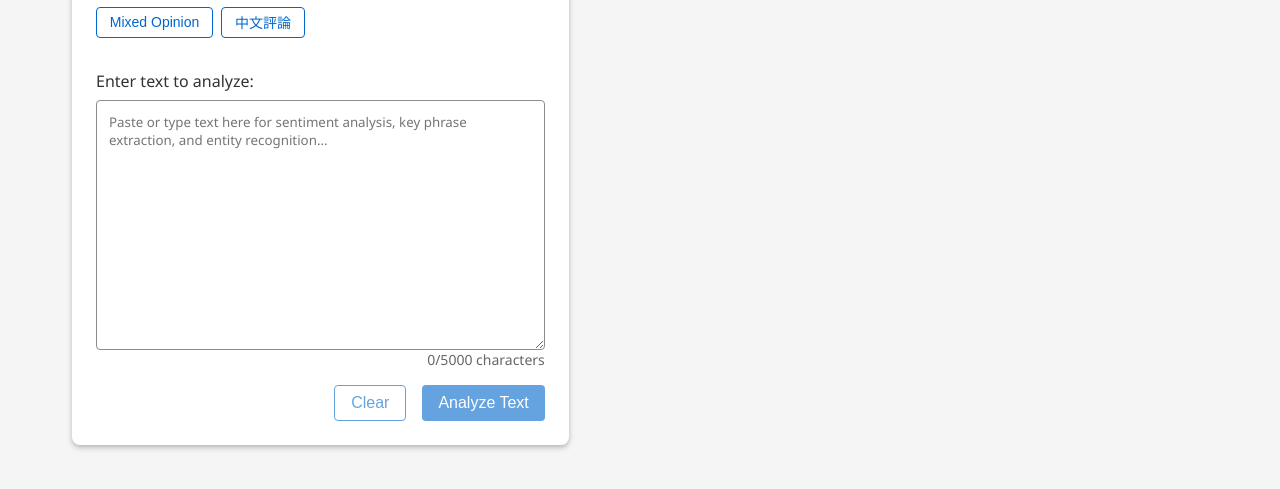
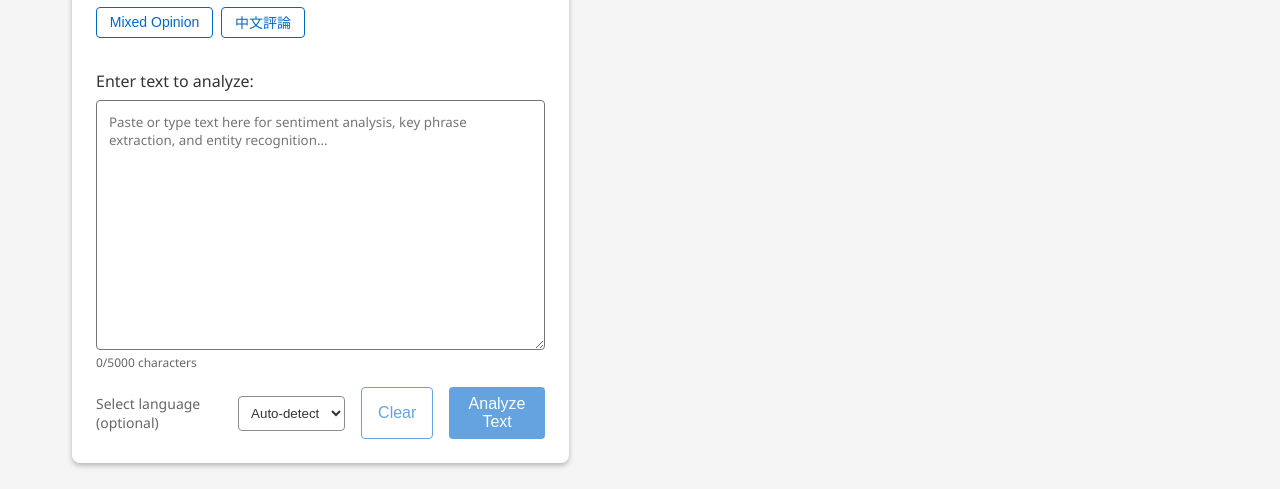
Before and after one commit to ian7525/sentiment-dashboard, a React (Vite) app in the folder frontend/: page /analysis in a window 1280 px wide. Shown: the part 337-826 px from the top of the page. Built offline with nearby package versions, Linux system fonts and the light colour scheme; no server answers.

Commit message:
feat: add enhancedTextArea and text language selector

```diff
--- a/frontend/src/components/analysis/TextInputForm.tsx
+++ b/frontend/src/components/analysis/TextInputForm.tsx
@@ -2,6 +2,8 @@ import { useState, FormEvent, useEffect } from "react";
 import styled from "styled-components";
 import Button from "../common/Button";
 import ExampleTextSelector from "./ExampleTextSelector";
+import TextLanguageSelector from "./TextLanguageSelector";
+import EnhancedTextArea from "../common/EnhancedTextArea";
 import { useTranslation } from "react-i18next";
 
 interface TextInputFormProps {
@@ -26,18 +28,15 @@ const Label = styled.label`
   color: ${({ theme }) => theme.colors.text.primary};
 `;
 
-const TextArea = styled.textarea`
-  padding: 0.75rem;
-  border: 1px solid ${({ theme }) => theme.colors.secondary.light};
-  border-radius: ${({ theme }) => theme.borderRadius.small};
-  min-height: 150px;
-  font-family: inherit;
-  resize: vertical;
+const ControlsRow = styled.div`
+  display: flex;
+  justify-content: space-between;
+  align-items: center;
+  gap: 1rem;
 
-  &:focus {
-    outline: none;
-    border-color: ${({ theme }) => theme.colors.primary.main};
-    box-shadow: 0 0 0 2px ${({ theme }) => theme.colors.primary.light}40;
+  @media (max-width: 768px) {
+    flex-direction: column;
+    align-items: stretch;
   }
 `;
 
@@ -83,21 +82,24 @@ const TextInputForm = ({ onSubmit, isLoading }: TextInputFormProps) => {
     <Form onSubmit={handleSubmit}>
       <ExampleTextSelector onSelectExample={handleExampleSelect} />
 
-      <TextAreaWrapper>
-        <Label htmlFor="analysis-text">{t("analysis.inputForm.label")}</Label>
-        <TextArea
+      <EnhancedTextArea
         id="analysis-text"
         value={text}
-          onChange={(e) => setText(e.target.value.slice(0, MAX_CHARS))}
+        onChange={setText}
         placeholder={t("analysis.inputForm.placeholder")}
+        maxLength={MAX_CHARS}
+        minRows={6}
+        maxRows={15}
+        disabled={isLoading}
+        label={t("analysis.inputForm.label")}
       />
-        <CharCount $isLimit={isAtLimit}>
-          {t("analysis.inputForm.charCount", {
-            current: text.length,
-            max: MAX_CHARS,
-          })}
-        </CharCount>
-      </TextAreaWrapper>
+
+      <ControlsRow>
+        <TextLanguageSelector
+          value={language || ""}
+          onChange={(e) => setLanguage(e.target.value || undefined)}
+          disabled={isLoading}
+        />
 
         <Controls>
           <Button
@@ -108,12 +110,16 @@ const TextInputForm = ({ onSubmit, isLoading }: TextInputFormProps) => {
           >
             {t("analysis.inputForm.clearButton")}
           </Button>
-        <Button type="submit" disabled={!text.trim() || isAtLimit || isLoading}>
+          <Button
+            type="submit"
+            disabled={!text.trim() || isAtLimit || isLoading}
+          >
             {isLoading
               ? t("analysis.inputForm.analyzingButton")
               : t("analysis.inputForm.analyzeButton")}
           </Button>
         </Controls>
+      </ControlsRow>
     </Form>
   );
 };
--- /dev/null
+++ b/frontend/src/components/analysis/TextLanguageSelector.tsx
@@ -0,0 +1,75 @@
+import React from "react";
+import styled from "styled-components";
+import { useTranslation } from "react-i18next";
+
+interface TextLanguageSelectorProps {
+  value: string;
+  onChange: (e: React.ChangeEvent<HTMLSelectElement>) => void;
+  disabled?: boolean;
+}
+
+const SelectWrapper = styled.div`
+  display: flex;
+  align-items: center;
+  gap: 0.5rem;
+`;
+
+const SelectLabel = styled.label`
+  font-size: 0.875rem;
+  color: ${({ theme }) => theme.colors.text.secondary};
+`;
+
+const Select = styled.select`
+  padding: 0.5rem;
+  border: 1px solid ${({ theme }) => theme.colors.secondary.light};
+  border-radius: ${({ theme }) => theme.borderRadius.small};
+  background-color: ${({ theme }) => theme.colors.background.paper};
+  color: ${({ theme }) => theme.colors.text.primary};
+  cursor: pointer;
+  transition: border-color 0.2s ease-in-out;
+
+  &:focus {
+    outline: none;
+    border-color: ${({ theme }) => theme.colors.primary.main};
+  }
+
+  &:disabled {
+    opacity: 0.7;
+    cursor: not-allowed;
+  }
+`;
+
+const TextLanguageSelector: React.FC<TextLanguageSelectorProps> = ({
+  value,
+  onChange,
+  disabled = false,
+}) => {
+  const { t } = useTranslation();
+
+  return (
+    <SelectWrapper>
+      <SelectLabel htmlFor="text-language-selector">
+        {t("analysis.inputForm.selectLanguage")}
+      </SelectLabel>
+      <Select
+        id="text-language-selector"
+        value={value}
+        onChange={onChange}
+        disabled={disabled}
+      >
+        <option value="">{t("analysis.inputForm.autoDetect")}</option>
+        <option value="en">English</option>
+        <option value="zh-TW">繁體中文</option>
+        <option value="zh-CN">简体中文</option>
+        <option value="ja">日本語</option>
+        <option value="ko">한국어</option>
+        <option value="fr">Français</option>
+        <option value="de">Deutsch</option>
+        <option value="es">Español</option>
+        <option value="it">Italiano</option>
+      </Select>
+    </SelectWrapper>
+  );
+};
+
+export default TextLanguageSelector;
--- /dev/null
+++ b/frontend/src/components/common/EnhancedTextArea.tsx
@@ -0,0 +1,134 @@
+import React, { useEffect, useRef, useState } from "react";
+import styled from "styled-components";
+import { useTranslation } from "react-i18next";
+
+interface EnhacedTextAreaProps {
+  value: string;
+  onChange: (value: string) => void;
+  placeholder?: string;
+  maxLength?: number;
+  minRows?: number;
+  maxRows?: number;
+  disabled?: boolean;
+  autoFocus?: boolean;
+  id?: string;
+  label?: string;
+  className?: string;
+}
+
+const TextAreaWrapper = styled.div`
+  display: flex;
+  flex-direction: column;
+  width: 100%;
+`;
+
+const Label = styled.label`
+  font-weight: ${({ theme }) => theme.typography.fontWeight.medium};
+  margin-bottom: 0.5rem;
+  color: ${({ theme }) => theme.colors.text.primary};
+`;
+
+const StyledTextArea = styled.textarea<{ $minRows: number; $maxRows: number }>`
+    padding: 0.75rem;
+    border 1px solid ${({ theme }) => theme.colors.secondary.light};
+    border-radius: ${({ theme }) => theme.borderRadius.small};
+    font-family: inherit;
+    min-height: ${({ $minRows }) => `${$minRows * 1.5}rem`};
+    max-height: ${({ $maxRows }) => `${$maxRows * 1.5}rem`};
+    resize: vertical;
+    width: 100%;
+    box-sizing: border-box;
+    transition: border-color 0.2s ease-in-out, box-shadow 0.2s ease-in-out;
+
+    &:focus {
+        outline: none;
+        border-color: ${({ theme }) => theme.colors.primary.main};
+        box-shadow: 0 0 0 2px ${({ theme }) => theme.colors.primary.light}40;
+    }
+
+    &:disabled {
+        background-color: ${({ theme }) => theme.colors.background.default};
+        cursor: not-allowed;
+    }
+`;
+
+const TextAreaFooter = styled.div`
+  display: flex;
+  justigy-content: flex-end;
+  align-items: center;
+  margin-top: 0.25rem;
+  font-size: 0.75rem;
+`;
+
+const CharCounter = styled.span<{ $isLimit: boolean }>`
+  color: ${({ $isLimit, theme }) =>
+    $isLimit ? theme.colors.sentiment.negative : theme.colors.text.secondary};
+  transition: color 0.2s ease-in-out;
+`;
+
+const EnhancedTextArea: React.FC<EnhacedTextAreaProps> = ({
+  value,
+  onChange,
+  placeholder,
+  maxLength = 5000,
+  minRows = 4,
+  maxRows = 10,
+  disabled = false,
+  autoFocus = false,
+  id,
+  label,
+  className,
+}) => {
+  const { t } = useTranslation();
+  const textareaRef = useRef<HTMLTextAreaElement>(null);
+  const [isFocused, setIsFocused] = useState(false);
+
+  const handleChange = (e: React.ChangeEvent<HTMLTextAreaElement>) => {
+    const newValue = maxLength
+      ? e.target.value.slice(0, maxLength)
+      : e.target.value;
+    onChange(newValue);
+  };
+
+  useEffect(() => {
+    if (autoFocus && textareaRef.current) {
+      textareaRef.current.focus();
+    }
+  }, [autoFocus]);
+
+  useEffect(() => {
+    console.log("isFocused=", isFocused);
+  }, [isFocused]);
+
+  const isAtLimit = maxLength ? value.length >= maxLength : false;
+
+  return (
+    <TextAreaWrapper className={className}>
+      {label && <Label htmlFor={id}>{label}</Label>}
+      <StyledTextArea
+        ref={textareaRef}
+        id={id}
+        value={value}
+        onChange={handleChange}
+        placeholder={placeholder}
+        disabled={disabled}
+        $minRows={minRows}
+        $maxRows={maxRows}
+        onFocus={() => setIsFocused(true)}
+        onBlur={() => setIsFocused(false)}
+      />
+      {maxLength > 0 && (
+        <TextAreaFooter>
+          <CharCounter $isLimit={isAtLimit}>
+            {t("analysis.inputForm.charCount", {
+              current: value.length,
+              max: maxLength,
+            })}
+          </CharCounter>
+        </TextAreaFooter>
+      )}
+    </TextAreaWrapper>
+  );
+};
+
+export default EnhancedTextArea;
```
Lines whose indentation alone changed are shown as unchanged.
